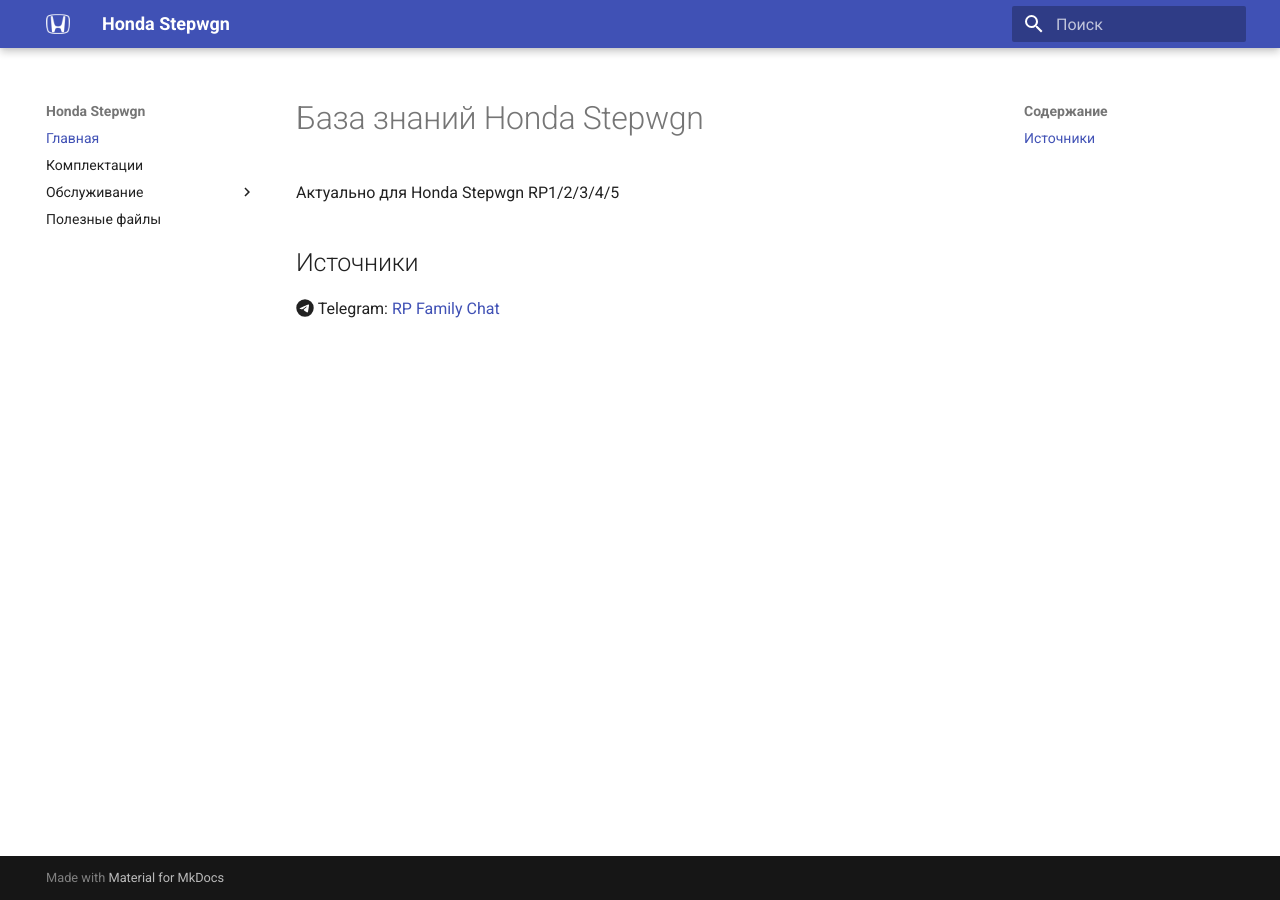
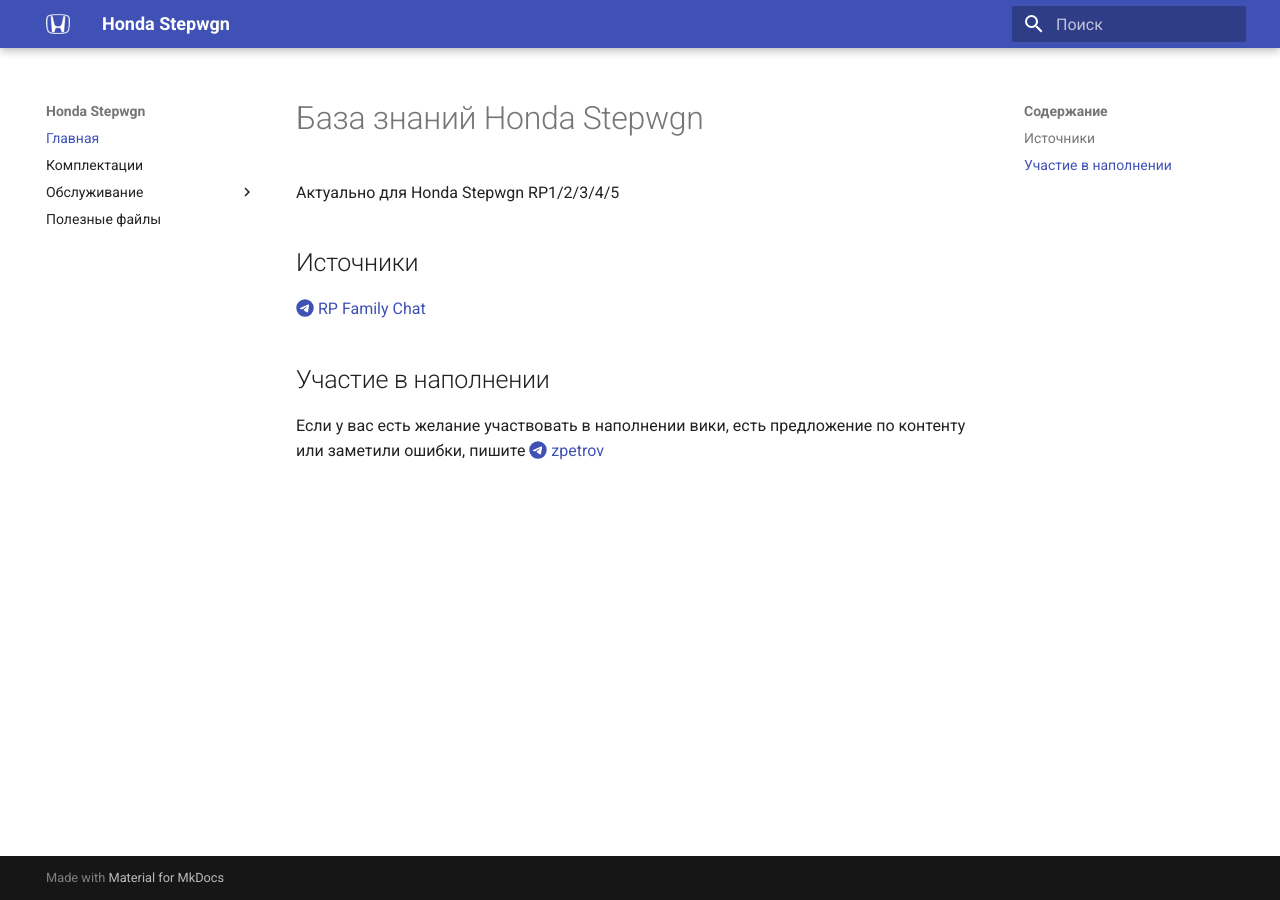
Before and after one commit to stepwgn/stepwgn.github.io, an MkDocs documentation site: the page built from docs/index.md, in a window 1280 px wide. Built offline with MkDocs 1.6.1 and Material for MkDocs 9.7.7, drawn with Linux system fonts in a browser that asks for light colours.

Commit message:
Добавление информации о поддержке вики
Signed-off-by: Zakhar Petrov <46595458+zakhar-petrov@users.noreply.github.com>

```diff
--- a/docs/index.md
+++ b/docs/index.md
@@ -4,4 +4,9 @@
 
 ## Источники
 
-:fontawesome-brands-telegram: Telegram: [RP Family Chat](https://t.me/RPfamily_chat)
+[:fontawesome-brands-telegram: RP Family Chat](https://t.me/RPfamily_chat)
+
+## Участие в наполнении
+
+Если у вас есть желание участвовать в наполнении вики, есть предложение по контенту или заметили ошибки,
+пишите [:fontawesome-brands-telegram: zpetrov](https://t.me/zpetrov)
```
Also changed, not shown: docs/dashboard.md (deleted, +0 -7 lines).
